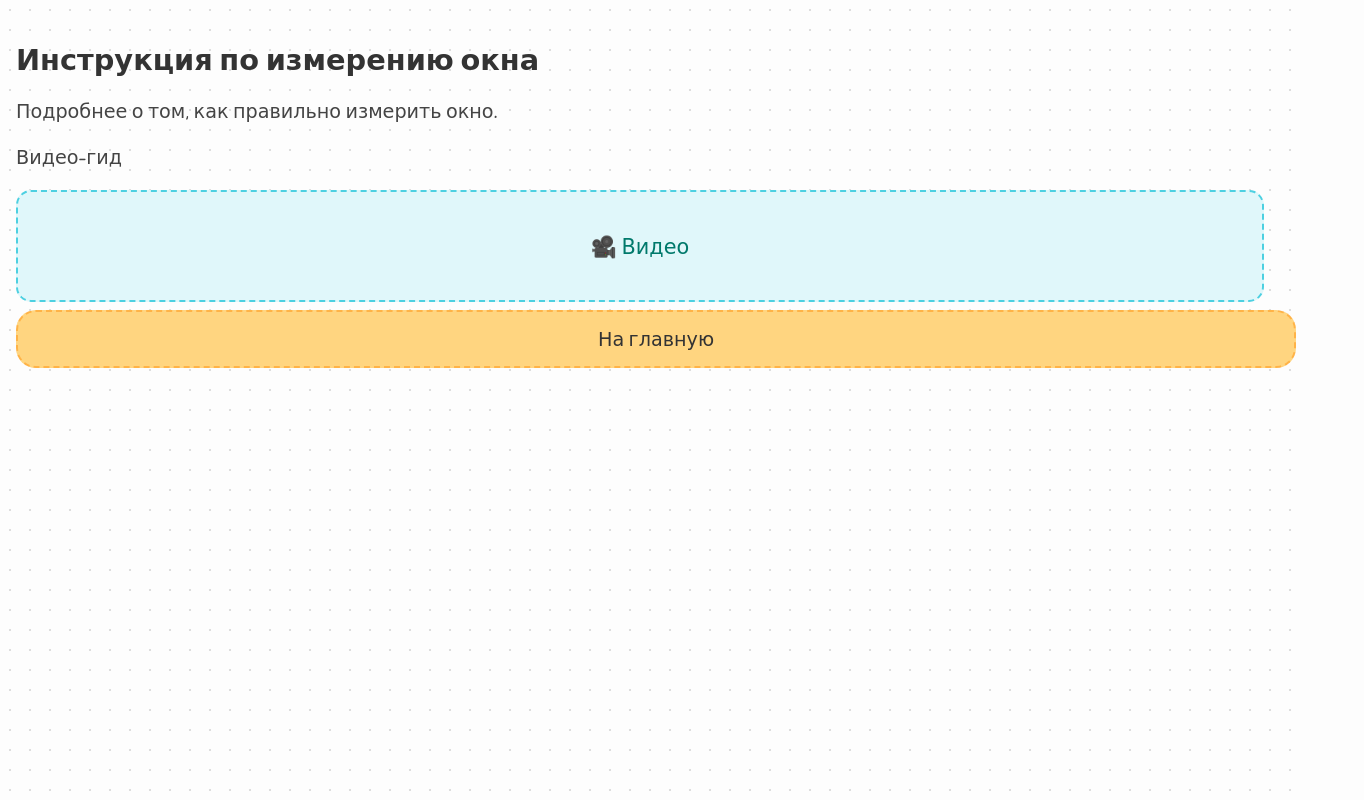
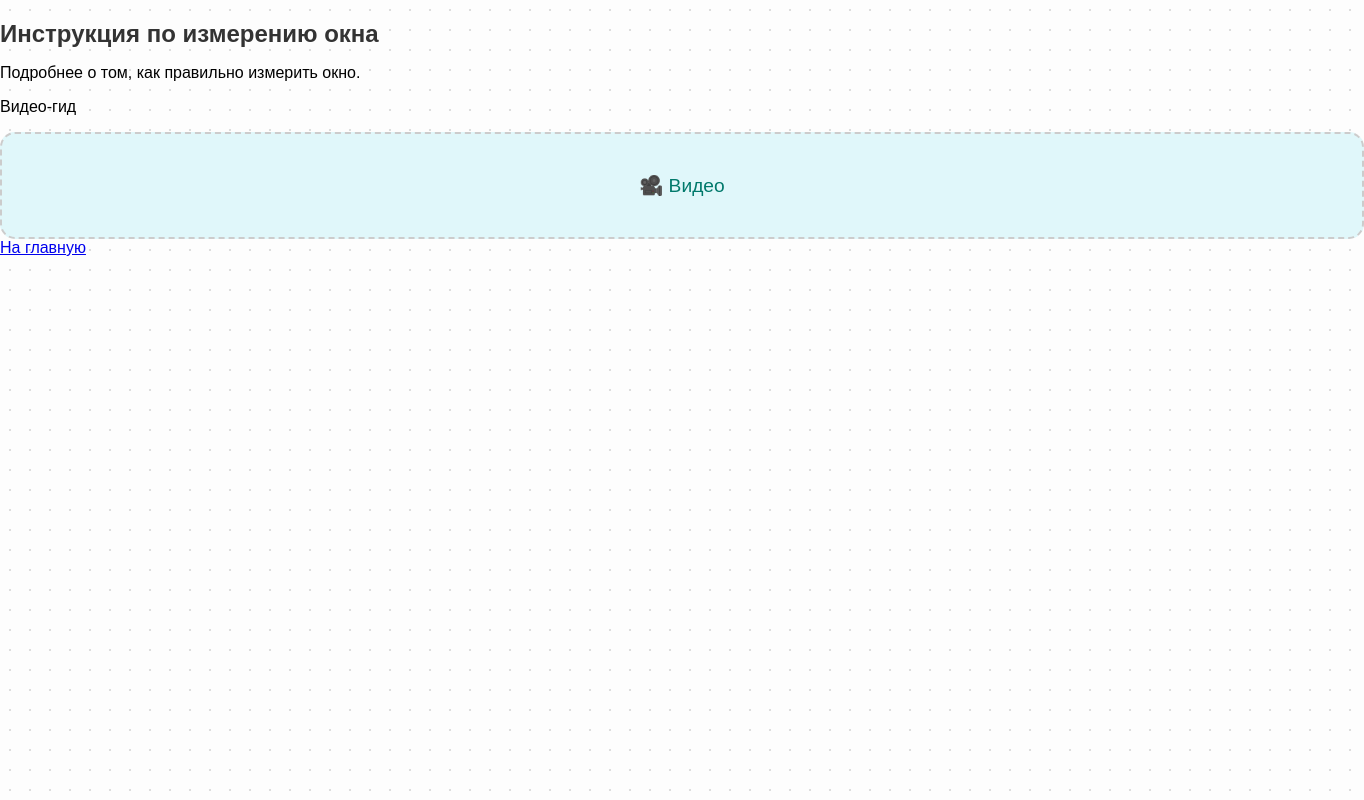
Before and after one commit to Amabamas/Curtains, a plain HTML site: page measurement.html in a window 1280 px wide. Shown: the whole page, 1364 px wide, since content can reach past the window. Drawn offline with Linux system fonts and the light colour scheme.

Commit message:
Update styles.css

```diff
--- a/styles.css
+++ b/styles.css
@@ -1,36 +1,28 @@
-@import url('https://fonts.googleapis.com/css2?family=Patrick+Hand&display=swap');
-
 body {
   margin: 0;
-  padding: 0;
-  font-family: 'Patrick Hand', cursive;
+  font-family: 'Arial', sans-serif;
   background-color: #fdfdfd;
   background-image: radial-gradient(#ddd 1px, transparent 1px);
   background-size: 20px 20px;
 }
 
-section {
-  width: 100%;
+.screen {
+  display: none;
   padding: 16px;
   box-sizing: border-box;
+  width: 100%;
+  min-height: 100vh;
+  background-color: #fffaf0;
 }
 
 h1, h2, h3 {
-  font-size: 1.8em;
   color: #333;
   margin-bottom: 12px;
-}
-
-p, li, label {
-  font-size: 1.2em;
-  line-height: 1.4;
-  color: #444;
 }
 
 ul {
   list-style: none;
   padding: 0;
-  margin: 0;
 }
 
 li {
@@ -41,42 +33,19 @@ li {
   padding: 12px;
 }
 
-a.button {
-  display: block;
+button {
   width: 100%;
-  text-align: center;
   background-color: #ffd580;
+  border: 2px dashed #ffb347;
   border-radius: 20px;
   padding: 14px;
+  font-size: 1.1em;
   margin: 8px 0;
-  font-size: 1.2em;
-  text-decoration: none;
-  color: #333;
-  border: 2px dashed #ffb347;
-  transition: background-color 0.3s;
+  cursor: pointer;
 }
 
-a.button:hover {
+button:hover {
   background-color: #ffcc66;
-}
-
-img {
-  width: 100%;
-  max-width: 100%;
-  border-radius: 15px;
-  border: 2px dashed #ccc;
-  margin-top: 12px;
-}
-
-.video-placeholder {
-  background-color: #e0f7fa;
-  border: 2px dashed #4dd0e1;
-  border-radius: 15px;
-  padding: 40px;
-  text-align: center;
-  font-size: 1.3em;
-  color: #00796b;
-  margin-top: 12px;
 }
 
 input[type="text"], input[type="file"] {
@@ -86,19 +55,26 @@ input[type="text"], input[type="file"] {
   margin-bottom: 16px;
   border: 2px dashed #ffa07a;
   border-radius: 10px;
-  background-color: #fffaf0;
+  background-color: #fff;
   font-size: 1em;
-  box-sizing: border-box;
+}
+
+.video-placeholder,
+.photo-placeholder {
+  width: 100%;
+  padding: 40px;
+  text-align: center;
+  border: 2px dashed #ccc;
+  border-radius: 15px;
+  background-color: #e0f7fa;
+  margin-top: 12px;
+  color: #00796b;
+  font-size: 1.2em;
 }
 
 form button {
-  width: 100%;
   background-color: #ffb6b9;
   border: 2px dashed #ff999c;
-  border-radius: 20px;
-  padding: 14px;
-  font-size: 1.2em;
-  cursor: pointer;
 }
 
 form button:hover {
@@ -106,12 +82,11 @@ form button:hover {
 }
 
 footer {
-  margin-top: 30px;
+  margin-top: 20px;
   text-align: center;
 }
 
 footer a {
+  text-decoration: none;
   color: #00796b;
-  text-decoration: none;
-  font-size: 1.2em;
 }
```
